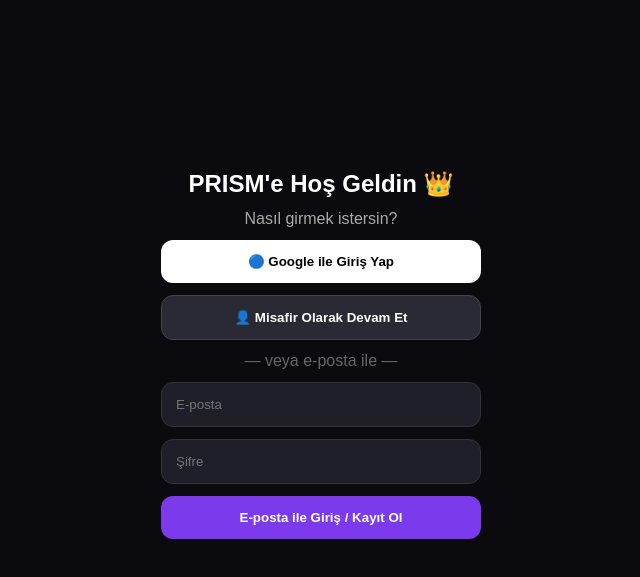
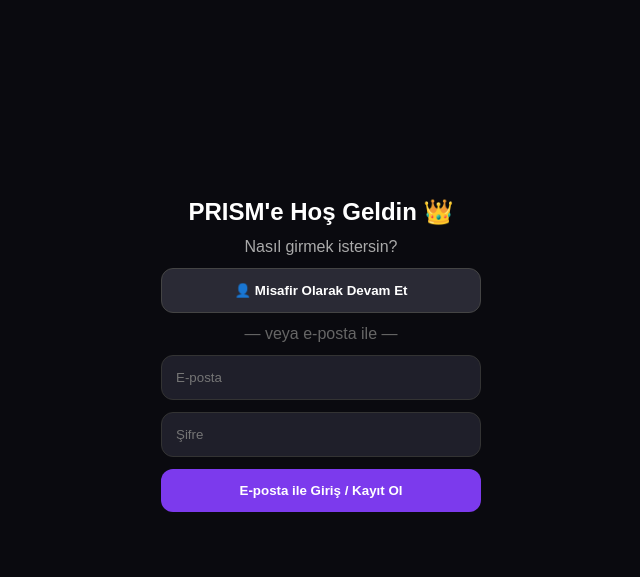
Before and after one commit to akif4161/prismAI, a plain HTML site: page index.html in a window 1280 px wide. Shown: the part 63-640 px from the top of the page, without its empty margins (319-959 px from the left). Drawn offline with Linux system fonts and the light colour scheme; no server answers.

Commit message:
Update index.html

```diff
--- a/index.html
+++ b/index.html
@@ -29,7 +29,6 @@
 <div id="login">
   <h2>PRISM'e Hoş Geldin 👑</h2>
   <p style="color:#aaa">Nasıl girmek istersin?</p>
-  <button class="google" id="googleBtn">🔵 Google ile Giriş Yap</button>
   <button class="guest" id="guestBtn">👤 Misafir Olarak Devam Et</button>
   <p style="color:#666">— veya e-posta ile —</p>
   <input id="email" placeholder="E-posta" type="email" />
```
